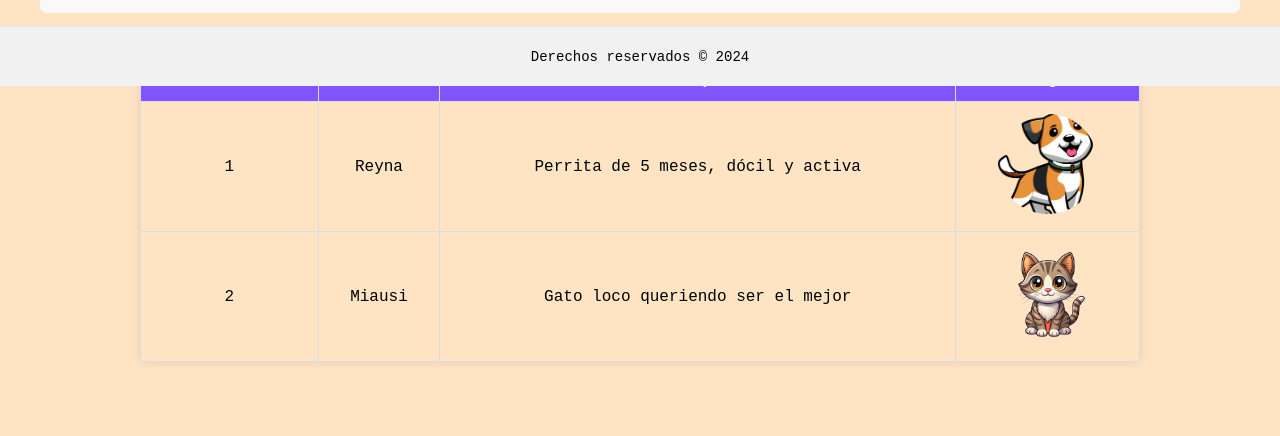
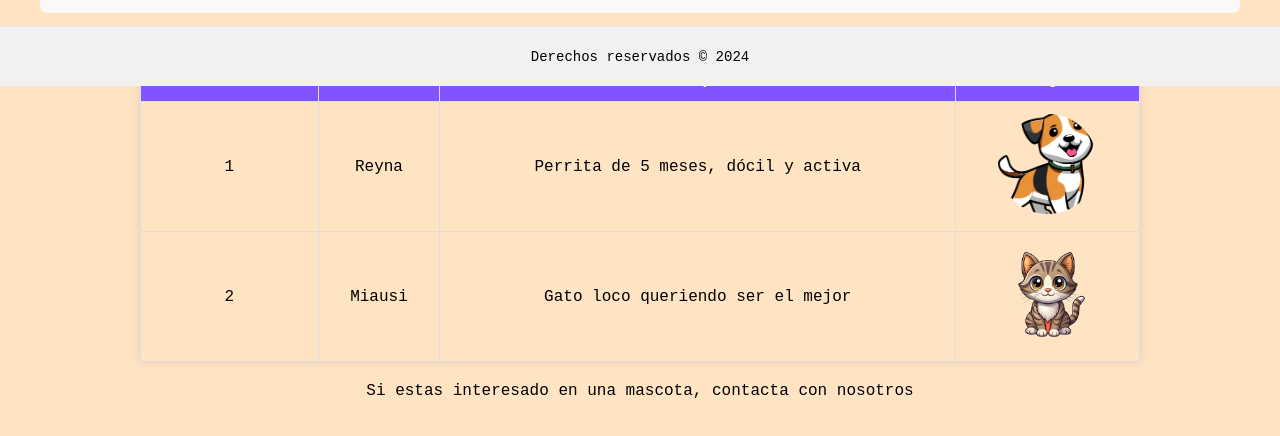
Before and after one commit to Inumikael/proyectoWeb2, a plain HTML site: page index.html in a window 1280 px wide. Shown: the part 714-1150 px from the top of the page. Drawn offline with Linux system fonts and the light colour scheme.

Commit message:
Add contact information for pet adoption
Se agrego un Parrafo

```diff
--- a/index.html
+++ b/index.html
@@ -53,7 +53,7 @@
             </tr>
         </tbody>
     </table>
-
+    <p>Si estas interesado en una mascota, contacta con nosotros</p>
     <footer>
         <p>Derechos reservados &copy; 2024</p>
     </footer>
```
